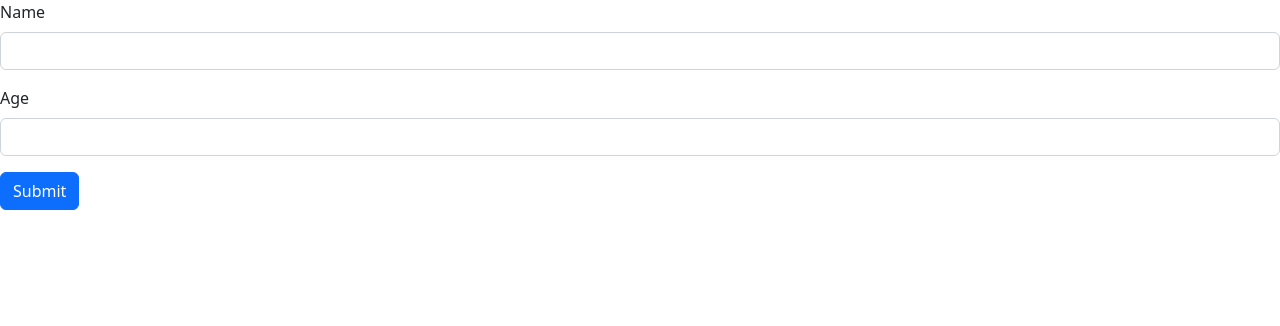
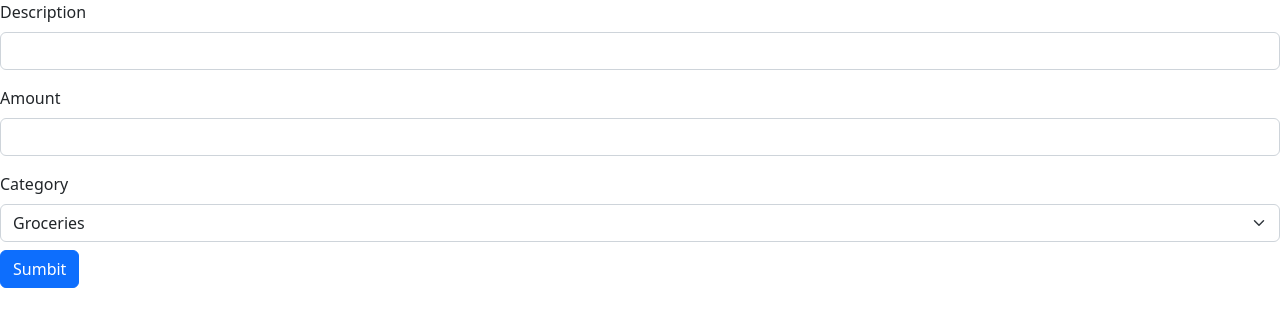
Before and after one commit to kaifkalanthar/BestPractice, a React (Vite) app: page / in a window 1280 px wide. Shown: the top 326 px of the page. Built offline with nearby package versions, Linux system fonts and the light colour scheme.

Commit message:
expense-form built

```diff
--- a/package.json
+++ b/package.json
@@ -10,11 +10,13 @@
     "preview": "vite preview"
   },
   "dependencies": {
+    "@hookform/resolvers": "^3.1.0",
     "bootstrap": "^5.2.3",
     "immer": "^9.0.19",
     "react": "^18.2.0",
     "react-dom": "^18.2.0",
-    "react-hook-form": "^7.43.9"
+    "react-hook-form": "^7.43.9",
+    "zod": "^3.21.4"
   },
   "devDependencies": {
     "@types/react": "^18.0.28",
--- a/src/App.tsx
+++ b/src/App.tsx
@@ -1,13 +1,12 @@
 import './App.css'
-import Form from './components/Form'
-
+import ExpenseForm from './components/ExpenseForm'
 
 
 function App() {
 
   return (
     <>
-      <Form />
+      <ExpenseForm />
     </>
   )
 }
--- /dev/null
+++ b/src/components/ExpenseForm.tsx
@@ -0,0 +1,68 @@
+import { FieldValues, useForm } from "react-hook-form";
+import { z } from 'zod';
+import { zodResolver } from '@hookform/resolvers/zod';
+import { useState } from 'react';
+
+
+const schema = z.object({
+    description: z.string().min(3),
+    amount: z.number(),
+    category: z.string()
+});
+
+type FormData = z.infer<typeof schema>;
+
+const ExpenseForm = () => {
+    const [expenseList, setExpenseList] = useState([]);
+    const { register, handleSubmit, formState: { errors } } = useForm<FormData>({ resolver: zodResolver(schema) });
+    const onSubmit = (data: FieldValues) => {
+
+        console.log(expenseList);
+    };
+
+    return (
+        <>
+            <form onSubmit={handleSubmit(onSubmit)} className="">
+                <div className="mb-3">
+                    <label htmlFor="description" className="form-label">Description</label>
+                    <input
+                        {...register('description')}
+                        name="description"
+                        type="text"
+                        className="form-control"
+                    />
+                    {errors.description && <p className="text-danger">{errors.description.message}</p>}
+                </div>
+
+                <div className="mb-3">
+                    <label htmlFor="amount" className="form-label">Amount</label>
+                    <input
+                        {...register('amount', { valueAsNumber: true })}
+                        name="amount"
+                        type="text"
+                        className="form-control"
+                    />
+                    {errors.amount && <p className="text-danger">{errors.amount.message}</p>}
+
+                </div>
+
+                <div className="mb-2">
+                    <label htmlFor="category" className="form-label">Category</label>
+                    <select
+                        {...register('category')}
+                        name="category"
+                        className="form-select"
+                    >
+                        <option value="groceries">Groceries</option>
+                        <option value="utilities">Utilities</option>
+                        <option value="entertainment">Entertainment</option>
+                    </select>
+                </div>
+
+                <button disabled={!errors} className="btn btn-primary" type="submit">Sumbit</button>
+            </form>
+        </>
+    )
+}
+
+export default ExpenseForm
```
Also changed, not shown: 1 other file (tests, documents, lock files or other folders).
